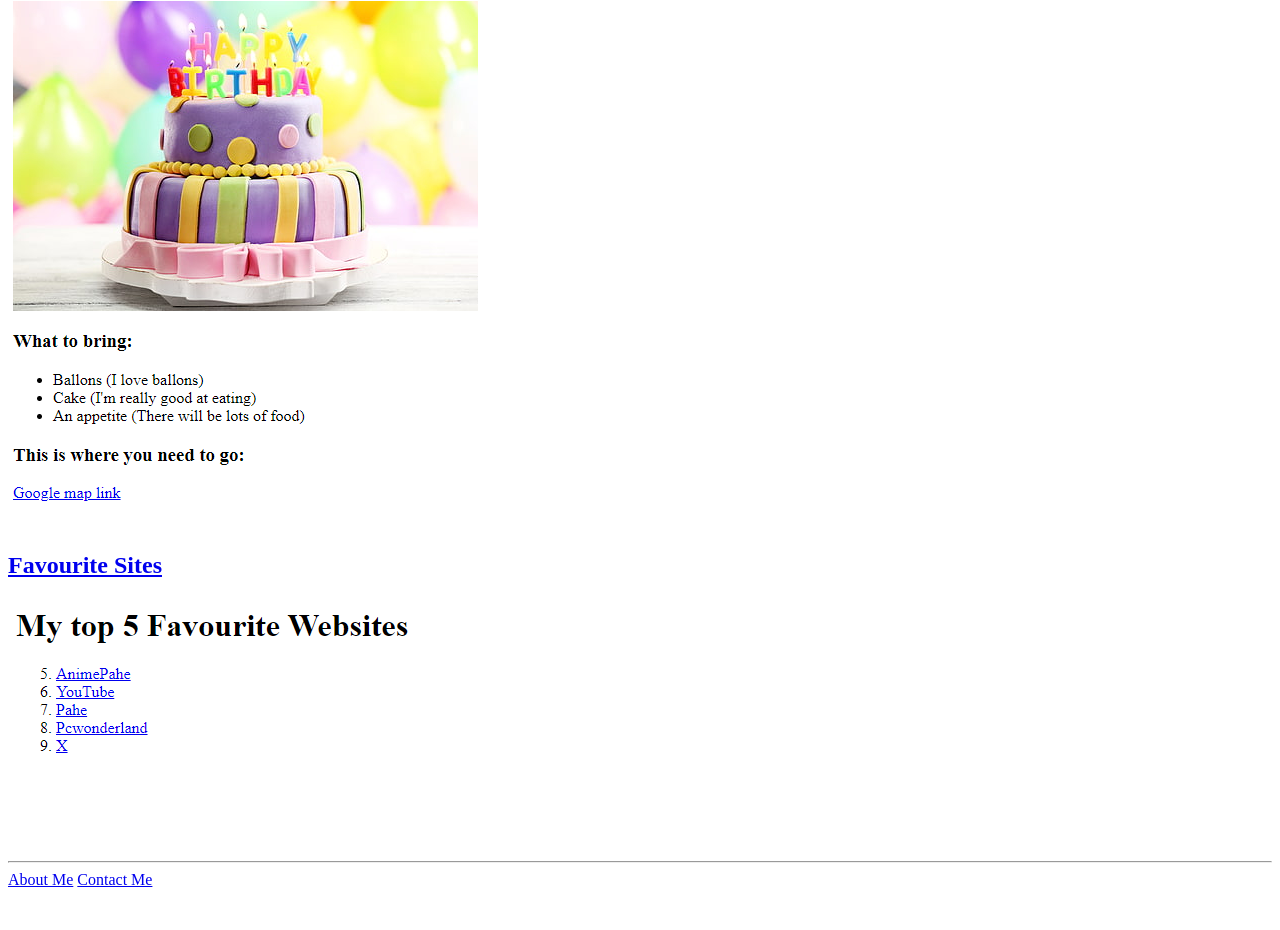
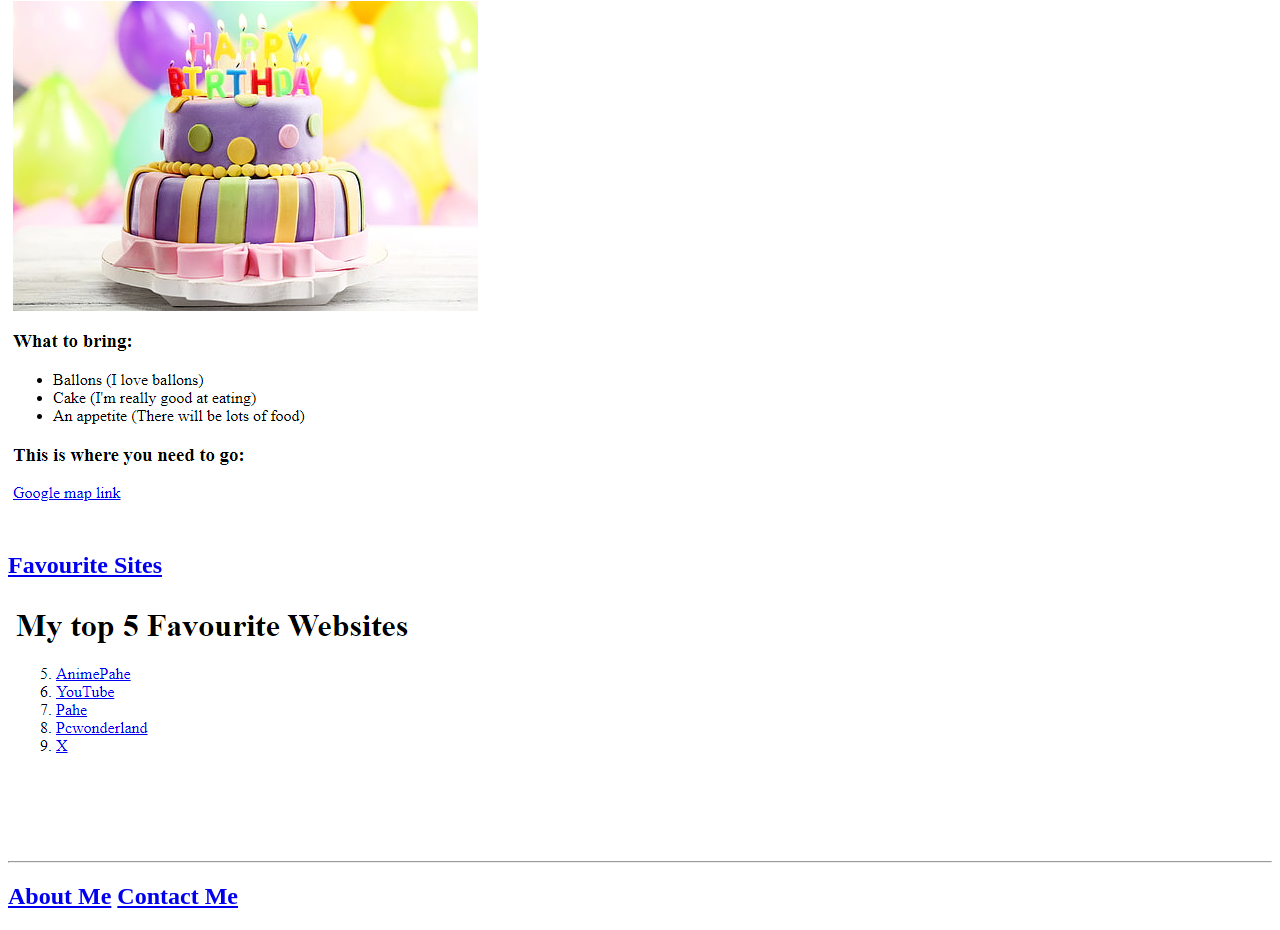
Before and after one commit to maikel-mattew/Webdev-HTML-Capstone-Project, a plain HTML site: page index.html in a window 1280 px wide. Shown: the part 853-1783 px from the top of the page. Before the commit the page ends 1750 px from the top, so only its background shows below. Drawn offline with Linux system fonts and the light colour scheme.

Commit message:
Update index.html

```diff
--- a/index.html
+++ b/index.html
@@ -17,7 +17,7 @@
     <h2><a href="./public/favourite_sites.html">Favourite Sites</a></h2>
     <img src="./assets/images/sites.png" alt="favourite_sites">
     <hr>
-    <a href="./public/about.html">About Me</a> <a href="./public/contact.html">Contact Me</a>
+    <h2><a href="./public/about.html">About Me</a> <a href="./public/contact.html">Contact Me</a></h2>
 </body>
 </html>
 
```
